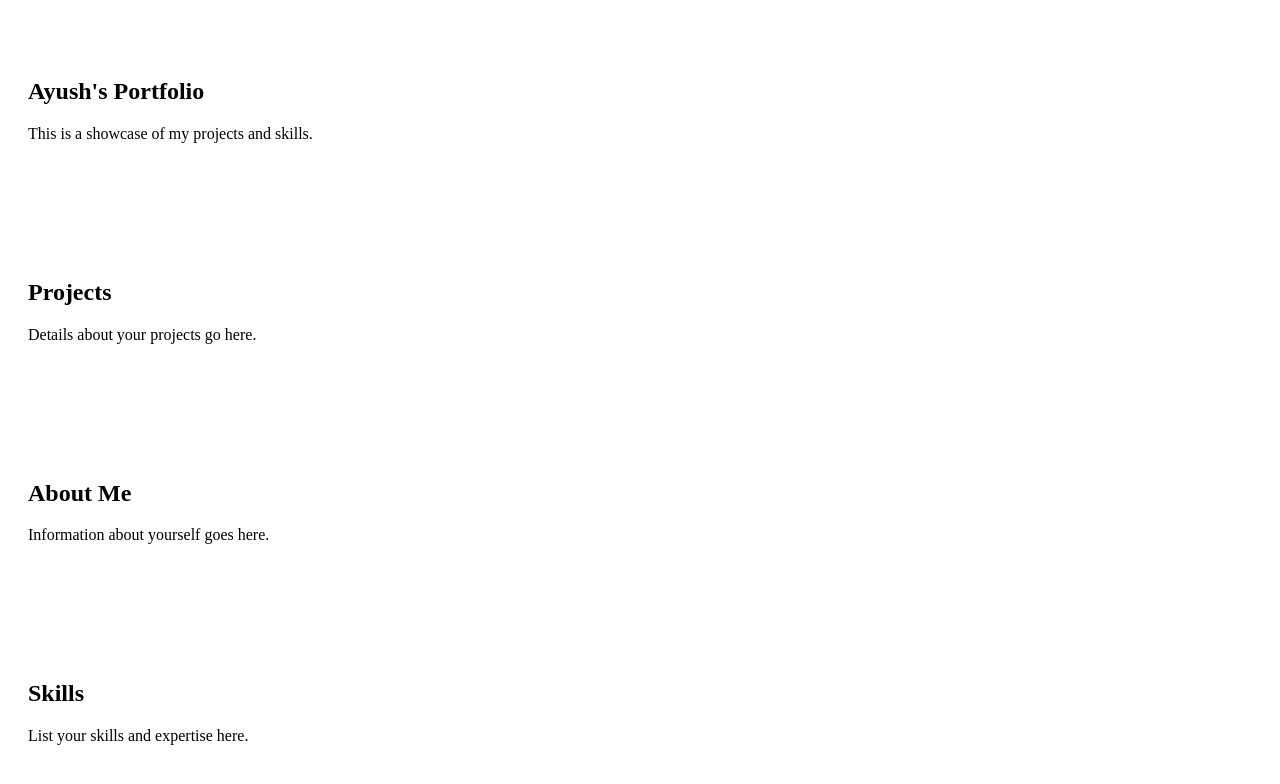
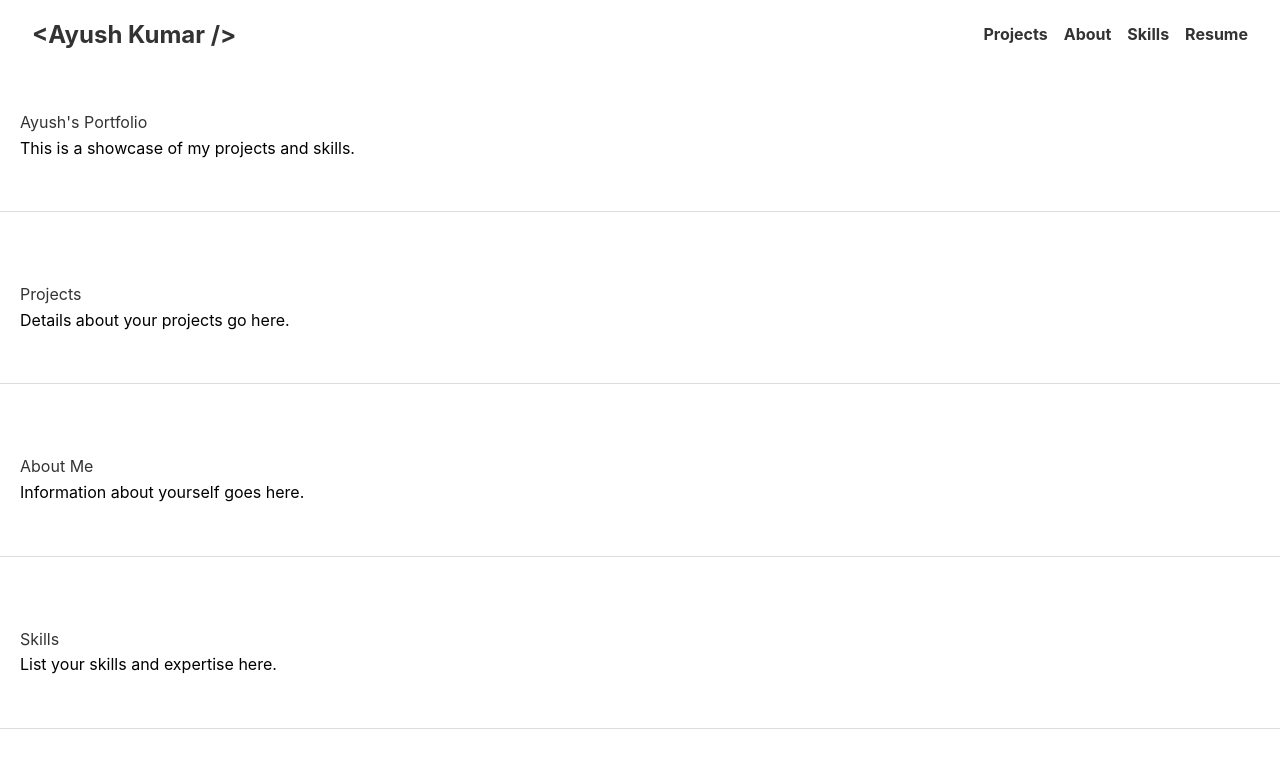
Before and after one commit to ayushchahat/pace-task, a Next.js app: page / in a window 1280 px wide. Shown: the top 784 px of the page. Built offline with nearby package versions, Linux system fonts and the light colour scheme.

Commit message:
This part contains all the code for navbar of my portfolio with initial styling

```diff
--- a/app/components/Navigation.tsx
+++ b/app/components/Navigation.tsx
@@ -1,20 +1,47 @@
 "use client";
 
-import React, { useState, useEffect, useRef, ForwardedRef } from "react";
-import { useScrollPosition } from "./hooks/useScrollPosition";
-import { useResizeObserver } from "./hooks/useResizeObserver";
-import styles from "../styles/Navigation.module.css"; // Import CSS module
+import React, { useState, useEffect, useRef } from "react";
+import styles from "../styles/Navigation.module.css"; // Importing styles
 
 const Navigation: React.FC = () => {
   const [isTop, setIsTop] = useState(true);
+  const [menuOpen, setMenuOpen] = useState(false); // State for the mobile menu
+  const navbarRef = useRef(null);
+
+  useEffect(() => {
+    const handleScroll = () => {
+      if (window.scrollY > 50) {
+        setIsTop(false);
+      } else {
+        setIsTop(true);
+      }
+    };
+
+    window.addEventListener("scroll", handleScroll);
+
+    return () => {
+      window.removeEventListener("scroll", handleScroll);
+    };
+  }, []);
+
+  const toggleMenu = () => {
+    setMenuOpen(!menuOpen);
+  };
 
   return (
-    <nav className={`${styles.navbar} ${isTop ? styles["navbar-transparent"] : styles["navbar-white"]}`}>
-      <div className={styles["navbar-brand"]}>{"<Your Name />"}</div>
-      <div>
+    <nav
+      className={`${styles.navbar} ${isTop ? styles["navbar-transparent"] : styles["navbar-white"]}`}
+      ref={navbarRef}
+    >
+      <div className={styles["navbar-brand"]}>{"<Ayush Kumar />"}</div>
+      <button className={styles["toggle-btn"]} onClick={toggleMenu}>
+        &#9776;
+      </button>
+      <div className={`${styles["nav-links"]} ${menuOpen ? styles.show : ""}`}>
         <a className={styles["nav-link"]} href="#projects">Projects</a>
         <a className={styles["nav-link"]} href="#about">About</a>
         <a className={styles["nav-link"]} href="#skills">Skills</a>
+        <a className={styles["nav-link"]} href="https://drive.google.com/file/d/1E9fQ05ieyej34VWkwu8xYdI5zT7ZrRL-/view?usp=sharing">Resume</a>
       </div>
     </nav>
   );
--- a/app/globals.css
+++ /dev/null
@@ -1,48 +0,0 @@
-@tailwind base;
-@tailwind components;
-@tailwind utilities;
-
-body {
-    margin: 0;
-    font-family: -apple-system, BlinkMacSystemFont, "Segoe UI", Roboto, "Helvetica Neue", Arial,
-      sans-serif;
-    line-height: 1.6;
-  }
-
-  main {
-    margin-top: 60px; /* Adjust to ensure content doesn't overlap with the navbar */
-  }
-
-  section {
-    border-bottom: 1px solid #ddd;
-    margin-bottom: 20px;
-  }
-
-  h1, h2 {
-    color: #333;
-  }
-
-  nav {
-    display: flex;
-    justify-content: space-between;
-    align-items: center;
-    padding: 10px 20px;
-  }
-
-  .navbar-transparent {
-    background-color: transparent;
-    transition: background-color 0.3s ease;
-  }
-
-  .navbar-white {
-    background-color: white;
-    box-shadow: 0 2px 4px rgba(0, 0, 0, 0.1);
-    transition: background-color 0.3s ease;
-  }
-
-  .navLink {
-    margin: 0 15px;
-    text-decoration: none;
-    color: black;
-    font-weight: bold;
-  }
--- a/app/layout.tsx
+++ b/app/layout.tsx
@@ -1,10 +1,5 @@
+import Navigation from "./components/Navigation";
 import "./styles/globals.css";
-import Navigation from "./components/Navigation";
-
-export const metadata = {
-  title: "Your Portfolio",
-  description: "Personal Portfolio created using Next.js and TypeScript",
-};
 
 export default function RootLayout({
   children,
@@ -13,7 +8,10 @@ export default function RootLayout({
 }) {
   return (
     <html lang="en">
-      <body>{children}</body>
+      <body>
+        <Navigation />
+        {children}
+      </body>
     </html>
   );
 }
--- a/app/page.tsx
+++ b/app/page.tsx
@@ -1,3 +1,4 @@
+
 export default function HomePage() {
   return (
     <main>
--- a/app/styles/Navigation.module.css
+++ b/app/styles/Navigation.module.css
@@ -1,28 +1,91 @@
+/* Common styles for the navigation bar */
 .navbar {
+  position: fixed;
+  top: 0;
+  width: 100%;
   display: flex;
   justify-content: space-between;
   align-items: center;
-  padding: 1rem;
-  background-color: rgba(255, 255, 255, 0.9);
-  transition: background-color 0.3s ease;
+  padding: 1rem 2rem;
+  z-index: 10;
+  transition: background-color 0.3s ease, box-shadow 0.3s ease;
+  box-sizing: border-box;
 }
 
-.navbar.navbar-white {
+.navbar-white {
   background-color: #ffffff;
+  box-shadow: 0 4px 6px rgba(0, 0, 0, 0.1);
 }
 
-.navbar.navbar-transparent {
+.navbar-transparent {
   background-color: transparent;
 }
 
+/* Navbar brand styles */
+.navbar-brand {
+  font-size: 1.5rem;
+  font-weight: bold;
+  color: #333;
+  white-space: nowrap;
+}
+
+/* Links container styles */
+.nav-links {
+  display: flex;
+  gap: 1rem;
+  justify-content: flex-end;
+  align-items: center;
+  overflow: hidden; /* Prevent overflow */
+  flex-wrap: wrap; /* Wrap items to next line if they overflow */
+}
+
+/* Individual link styles */
 .nav-link {
-  margin: 0 1rem;
   text-decoration: none;
   color: #333;
   font-weight: bold;
   transition: color 0.3s ease;
+  white-space: nowrap; /* Prevent wrapping of text */
 }
 
 .nav-link:hover {
   color: #0070f3;
 }
+
+/* Toggle button for mobile */
+.toggle-btn {
+  display: none;
+}
+
+/* Mobile-responsive styles */
+@media (max-width: 768px) {
+  .nav-links {
+    flex-direction: column;
+    align-items: center;
+    background-color: #ffffff;
+    position: absolute;
+    top: 100%;
+    right: 0;
+    left: 0;
+    box-shadow: 0 4px 6px rgba(0, 0, 0, 0.1);
+    padding: 1rem 0;
+    display: none;
+  }
+
+  .nav-links.show {
+    display: flex;
+  }
+
+  .nav-link {
+    padding: 0.5rem 0;
+  }
+
+  .toggle-btn {
+    display: block;
+    background: none;
+    border: none;
+    font-size: 1.5rem;
+    cursor: pointer;
+    color: #333;
+  }
+}
--- a/app/styles/globals.css
+++ b/app/styles/globals.css
@@ -0,0 +1,116 @@
+@tailwind base;
+@tailwind components;
+@tailwind utilities;
+/* globals.css */
+
+/* Star animation */
+@keyframes animStar {
+  from {
+    transform: translateY(0px);
+  }
+  to {
+    transform: translateY(-2000px);
+  }
+}
+
+/* Background animation */
+@keyframes BackgroundAnimation {
+  0% {
+    background-position: 0% 7%;
+  }
+  50% {
+    background-position: 100% 94%;
+  }
+  100% {
+    background-position: 0% 7%;
+  }
+}
+
+/* Progress bar animation */
+@keyframes progress {
+  from {
+    transform: scaleX(0);
+    transform-origin: left;
+  }
+  to {
+    transform-origin: left;
+    transform: scaleX(1);
+  }
+}
+
+/* Apply to any background element */
+.background {
+  background: linear-gradient(45deg, #ff0066, #ff6600, #66ff66);
+  background-size: 400% 400%;
+  animation: BackgroundAnimation 10s ease infinite;
+}
+
+/* Apply to the star animation */
+.stars {
+  position: absolute;
+  top: 0;
+  left: 0;
+  width: 100%;
+  height: 100%;
+  background: url('/path/to/your/star-image.png') repeat;
+  animation: animStar 100s linear infinite;
+}
+
+.progress-bar {
+  width: 100%;
+  height: 20px;
+  background-color: #ddd;
+}
+
+.progress-bar .fill {
+  height: 100%;
+  background-color: #4caf50;
+  transform-origin: left;
+  animation: progress 2s ease-out forwards;
+}
+
+
+body {
+    margin: 0;
+    font-family: -apple-system, BlinkMacSystemFont, "Segoe UI", Roboto, "Helvetica Neue", Arial,
+      sans-serif;
+    line-height: 1.6;
+  }
+
+  main {
+    margin-top: 60px; /* Adjust to ensure content doesn't overlap with the navbar */
+  }
+
+  section {
+    border-bottom: 1px solid #ddd;
+    margin-bottom: 20px;
+  }
+
+  h1, h2 {
+    color: #333;
+  }
+
+  nav {
+    display: flex;
+    justify-content: space-between;
+    align-items: center;
+    padding: 10px 20px;
+  }
+
+  .navbar-transparent {
+    background-color: transparent;
+    transition: background-color 0.3s ease;
+  }
+
+  .navbar-white {
+    background-color: white;
+    box-shadow: 0 2px 4px rgba(0, 0, 0, 0.1);
+    transition: background-color 0.3s ease;
+  }
+
+  .navLink {
+    margin: 0 15px;
+    text-decoration: none;
+    color: black;
+    font-weight: bold;
+  }
```
